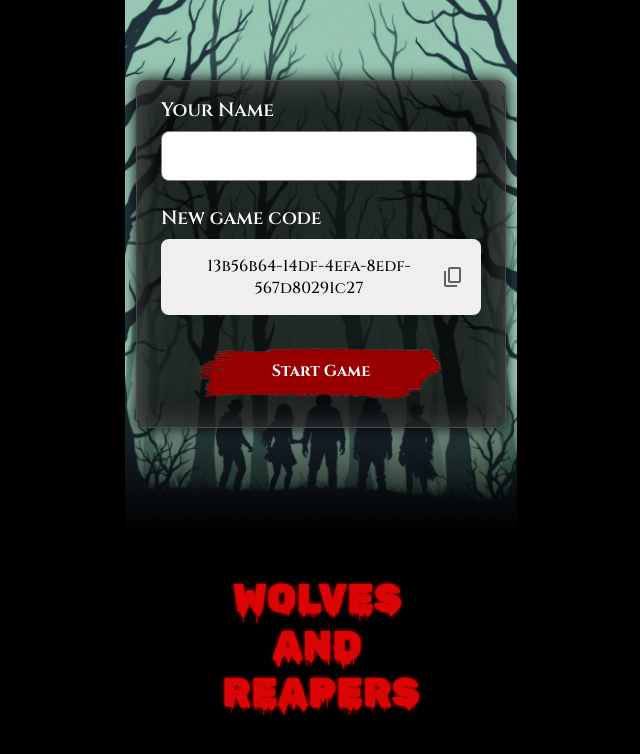
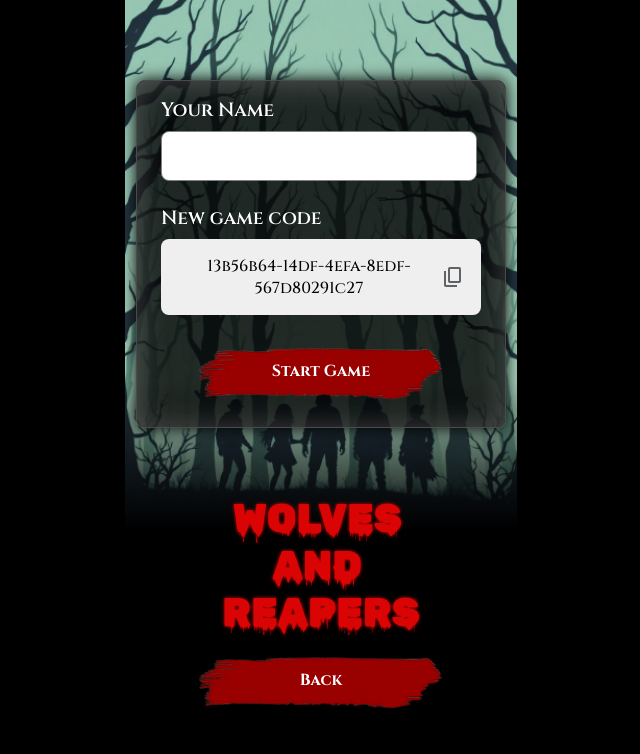
Before and after one commit to mtkwebdev/wolves-and-reapers, a Vue app: page / in a window 1280 px wide. Both pictures are taken after a click on the button "Start A New Game". Shown: the top 754 px of the page, without its empty margins (319-959 px from the left). Built offline with nearby package versions, Linux system fonts and the light colour scheme.

Commit message:
Added Back buttons to New and Join game views

```diff
--- a/src/views/Home.vue
+++ b/src/views/Home.vue
@@ -8,7 +8,7 @@
 				:title="wolvesAndReapersLogoDesc"
 			/>
 
-			<div class="button-container mt-2">
+			<div class="button-container">
 				<Button @click="store.setGameStage(instructionsStage)"
 					>Instructions</Button
 				>
--- a/src/views/JoinGame.vue
+++ b/src/views/JoinGame.vue
@@ -10,7 +10,7 @@
 					<TextInput label="Group Name" />
 
 					<Button @click="store.setGameStage(gameRoundsStage)"
-						>Let's Play</Button
+						>Join Game</Button
 					>
 				</Panel>
 			</section>
@@ -21,7 +21,9 @@
 					:alt="wolvesAndReapersLogoDesc"
 					:title="wolvesAndReapersLogoDesc"
 				/>
-				<div class="join-game-text-container"></div>
+				<div class="button-container">
+					<Button @click="store.setGameStage(homeStage)">Back</Button>
+				</div>
 			</section>
 		</div>
 	</PageLayout>
@@ -39,6 +41,7 @@ import TextInput from "../components/TextInput/TextInput.vue";
 
 const store = useGameStore();
 const gameRoundsStage = store.gameStages.GameRounds;
+const homeStage = store.gameStages.Home;
 
 const wolvesAndReapersLogoDesc = "wolves and reapers logo";
 </script>
--- a/src/views/NewGame.vue
+++ b/src/views/NewGame.vue
@@ -28,7 +28,9 @@
 					:alt="wolvesAndReapersLogoDesc"
 					:title="wolvesAndReapersLogoDesc"
 				/>
-				<div class="join-game-text-container"></div>
+				<div class="button-container">
+					<Button @click="store.setGameStage(homeStage)">Back</Button>
+				</div>
 			</section>
 		</div>
 	</PageLayout>
@@ -49,6 +51,7 @@ import TextInput from "../components/TextInput/TextInput.vue";
 const newGameCode = uuidv4();
 const store = useGameStore();
 const gameRoundsStage = store.gameStages.GameRounds;
+const homeStage = store.gameStages.Home;
 
 const wolvesAndReapersLogoDesc = "wolves and reapers logo";
 </script>
```
